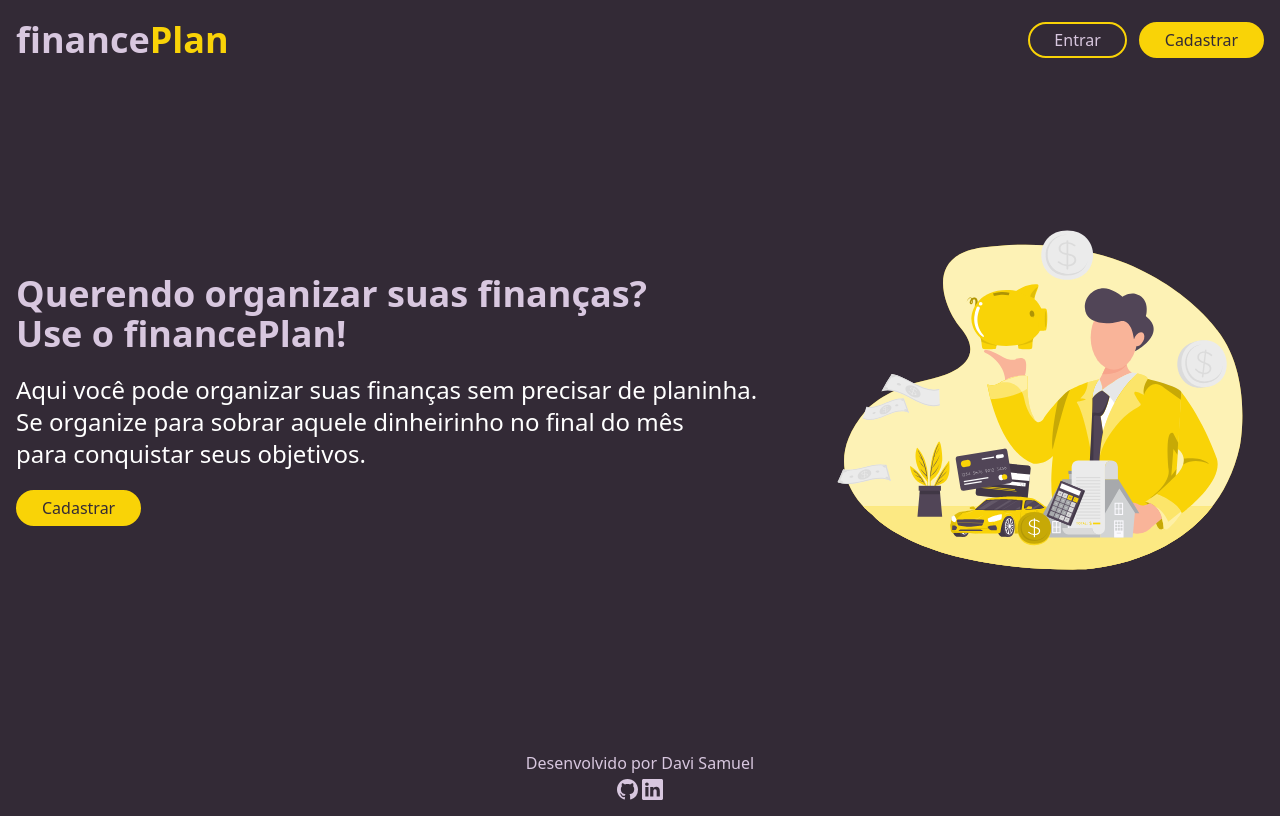
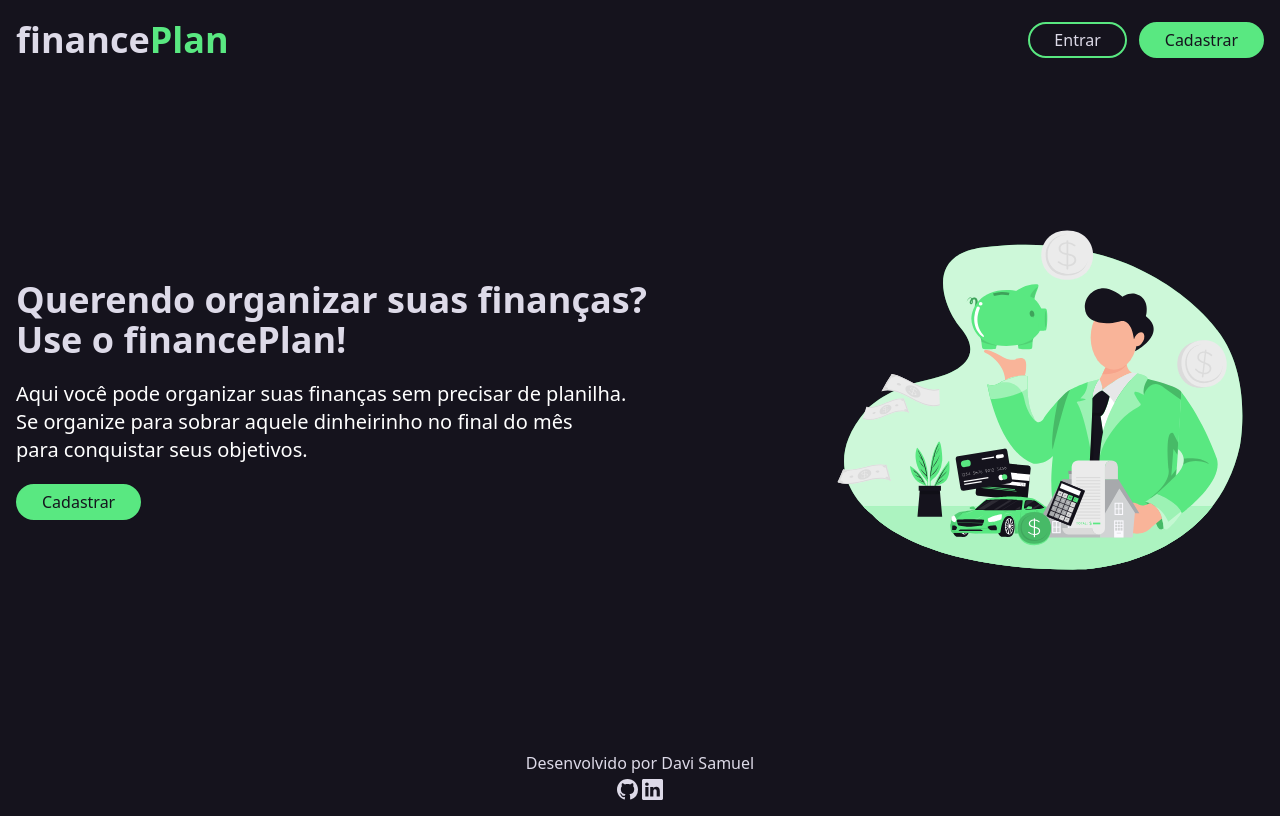
Before and after one commit to Davisamasoa/financePlan-frontend, a Next.js app: page / in a window 1280 px wide. Built offline with nearby package versions, Linux system fonts and the light colour scheme.

Commit message:
feat: design color changed

```diff
--- a/src/app/dashboard/page.tsx
+++ b/src/app/dashboard/page.tsx
@@ -71,7 +71,7 @@ export default function Dashboard() {
 						Criar +
 					</button>
 				</div>
-				<div className="w-full flex justify-center lg:justify-start items-center flex-wrap gap-5 ">
+				<div className="w-full flex justify-center lg:justify-start items-center flex-wrap gap-5 min-h-[320px]">
 					{loading ? (
 						<>
 							<div className="w-full mt-20 flex justify-center items-center">
--- a/src/app/page.tsx
+++ b/src/app/page.tsx
@@ -9,12 +9,12 @@ export default function Index() {
 		<>
 			<HeaderNoAuth />
 			<main className="min-h-[80vh] mt-10 lg:mt-0 flex justify-between items-center lg:flex-row flex-col sm:gap-0 gap-10">
-				<div className="flex justify-center items-start flex-col gap-5">
+				<div className="flex justify-center items-start flex-col gap-5 w-full md:w-fit">
 					<h1 className="sm:text-4xl text-2xl font-bold">
 						Querendo organizar suas finanças? <br /> Use o financePlan!
 					</h1>
-					<p className="text-white sm:text-2xl font-light">
-						Aqui você pode organizar suas finanças sem precisar de planinha. <br /> Se organize para sobrar
+					<p className="text-white sm:text-xl font-light">
+						Aqui você pode organizar suas finanças sem precisar de planilha. <br /> Se organize para sobrar
 						aquele dinheirinho no final do mês <br /> para conquistar seus objetivos.
 					</p>
 					<Link
@@ -29,7 +29,7 @@ export default function Index() {
 						className="sm:max-w-md w-full"
 						src={svg}
 						alt="imagem de um homem segurando um cofre de porquinho"
-						width={500}
+						width={600}
 					/>
 				</figure>
 			</main>
--- a/tailwind.config.js
+++ b/tailwind.config.js
@@ -11,10 +11,10 @@ module.exports = {
 	theme: {
 		extend: {
 			colors: {
-				bgColor: "#332A36",
-				primaryColor: "#F9D307",
-				secondaryColor: "#46384E",
-				textColor: "#D8C7DF",
+				bgColor: "#15131d",
+				primaryColor: "#59E881",
+				secondaryColor: "#2c293a",
+				textColor: "#DDDAE8",
 				redColor: "#E34242",
 				greenColor: "#36E767",
 			},
```
Also changed, not shown: src/assets/Personal-finance.svg.
